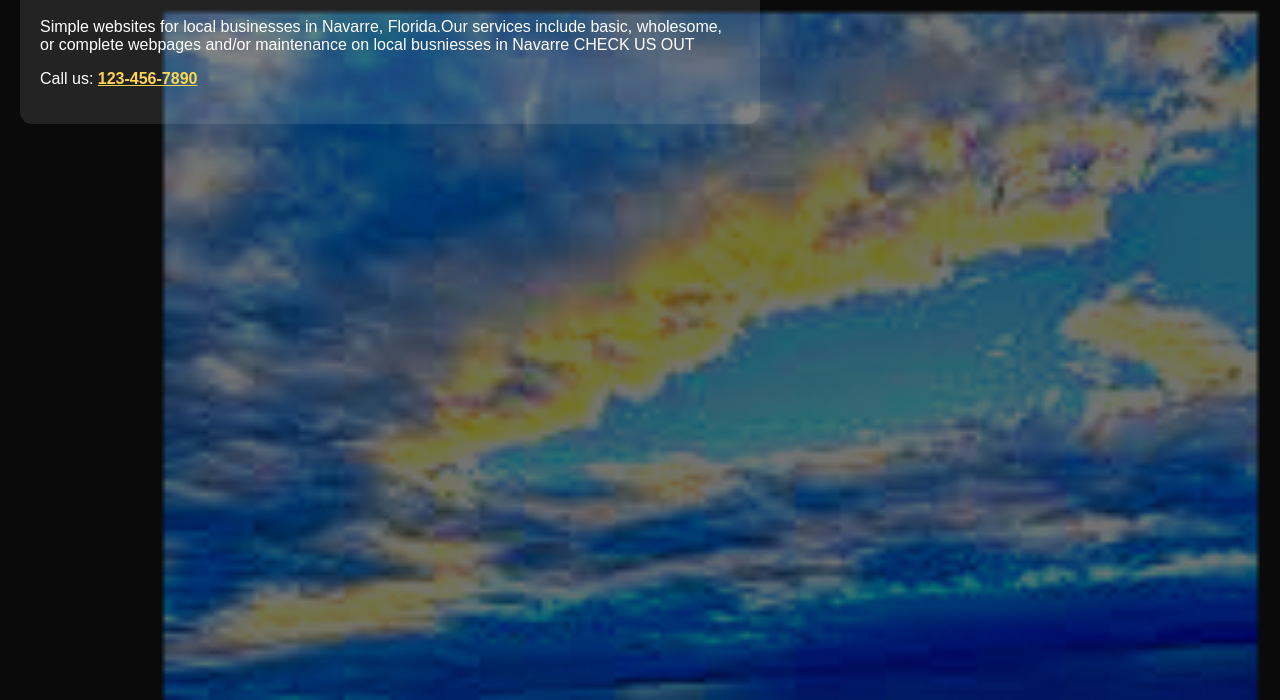
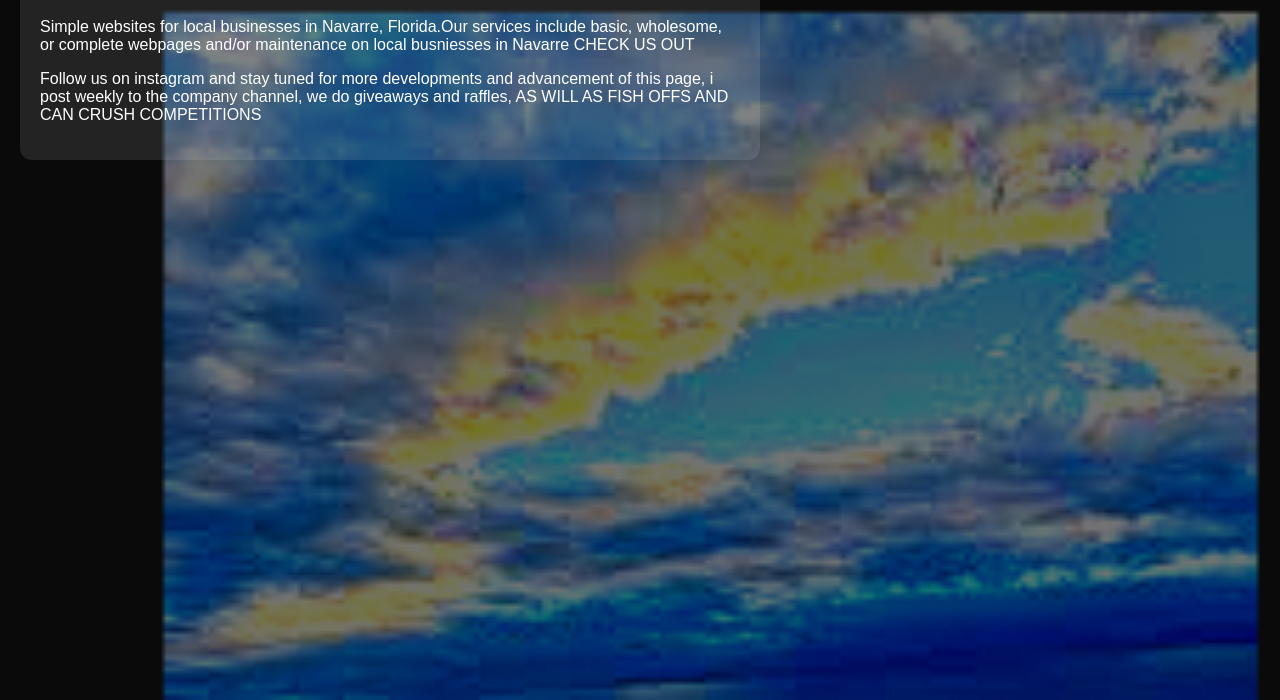
Before and after one commit to ChildishPi/Navarre-web-care, a plain HTML site: page index.html in a window 1280 px wide. Shown: the part 140-840 px from the top of the page. Drawn offline with Linux system fonts and the light colour scheme.

Commit message:
Update index.html.5/6/26
line 52 text was updated...stay tuned for Instagram handles and more social network-opportunities

```diff
--- a/index.html
+++ b/index.html
@@ -49,7 +49,7 @@
         <div class="card">
             <h1>Navarre Web Care</h1>
             <p>Simple websites for local businesses in Navarre, Florida.Our services include basic, wholesome, or complete webpages and/or maintenance on local busniesses in Navarre CHECK US OUT </p>
-            <p>Call us: <a href="tel:123-456-7890">123-456-7890</a></p>
+            <p>Follow us on instagram and stay tuned for more developments and advancement of this page, i post weekly to the company channel, we do giveaways and raffles, AS WILL AS FISH OFFS AND CAN CRUSH COMPETITIONS</p>
         </div>
     </div>
 </body>
```
